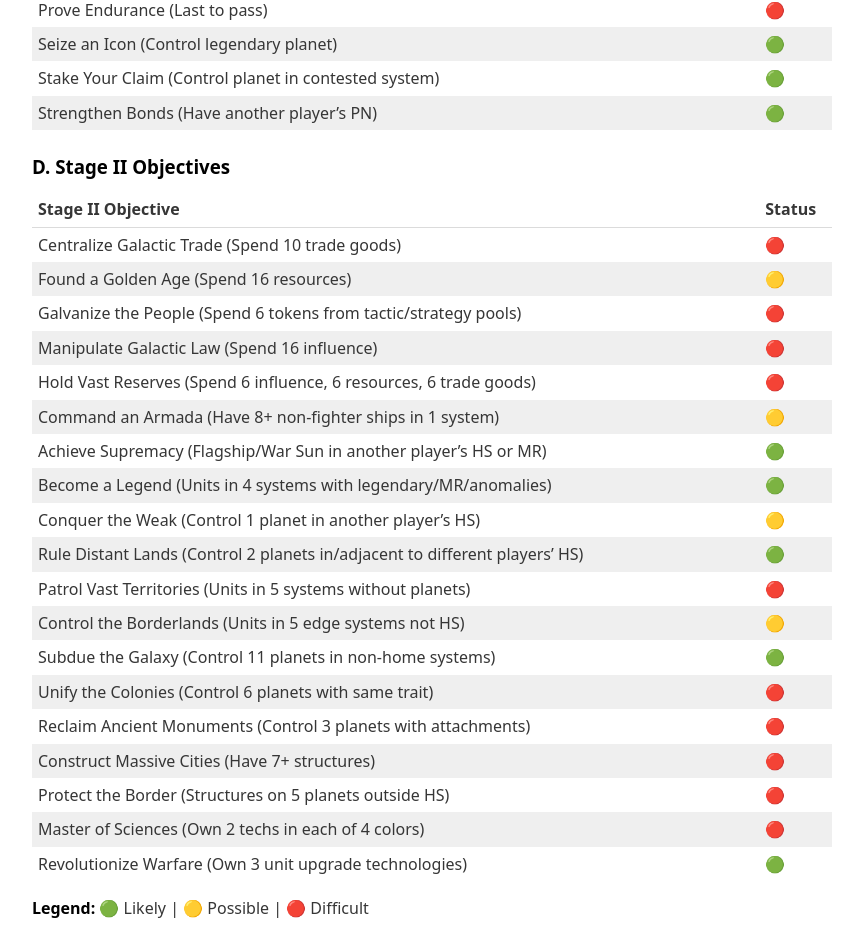
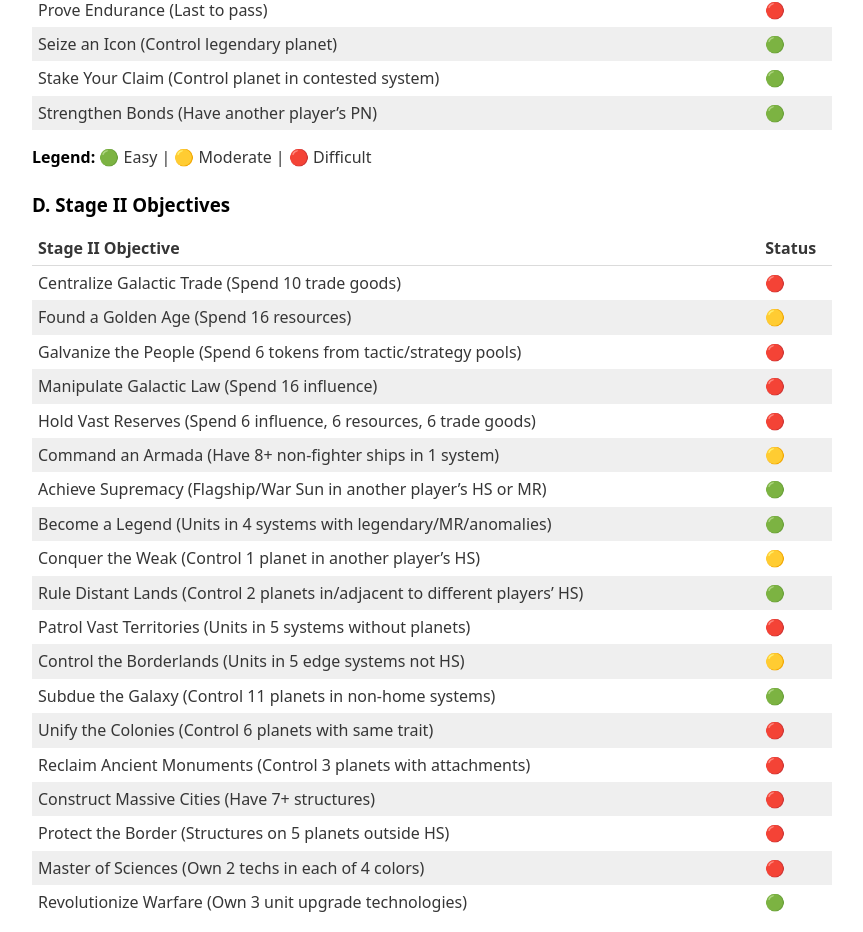
Before and after one commit to Mumbokatten/Twilight-Imperium-IV-guides-, a plain HTML site: page Vuilraith_Cabal/Vuilraith_Cabal.html in a window 1280 px wide. Shown: the part 10410-11342 px from the top of the page, without its empty margins (208-1071 px from the left). Drawn offline with nearby package versions, Linux system fonts and the light colour scheme.

Commit message:
Add missing legend to Secrets section in Vuil'raith Cabal guide
🤖 Generated with [Claude Code](https://claude.com/claude-code)

Co-Authored-By: Claude <noreply@anthropic.com>

```diff
--- a/Vuilraith_Cabal/Vuilraith_Cabal.html
+++ b/Vuilraith_Cabal/Vuilraith_Cabal.html
@@ -647,6 +647,7 @@ dock)</td>
 </tr>
 </tbody>
 </table>
+<p><strong>Legend:</strong> 🟢 Easy | 🟡 Moderate | 🔴 Difficult</p>
 <h3 id="d.-stage-ii-objectives">D. Stage II Objectives</h3>
 <table>
 <colgroup>
```
Also changed, not shown: 1 other file.
